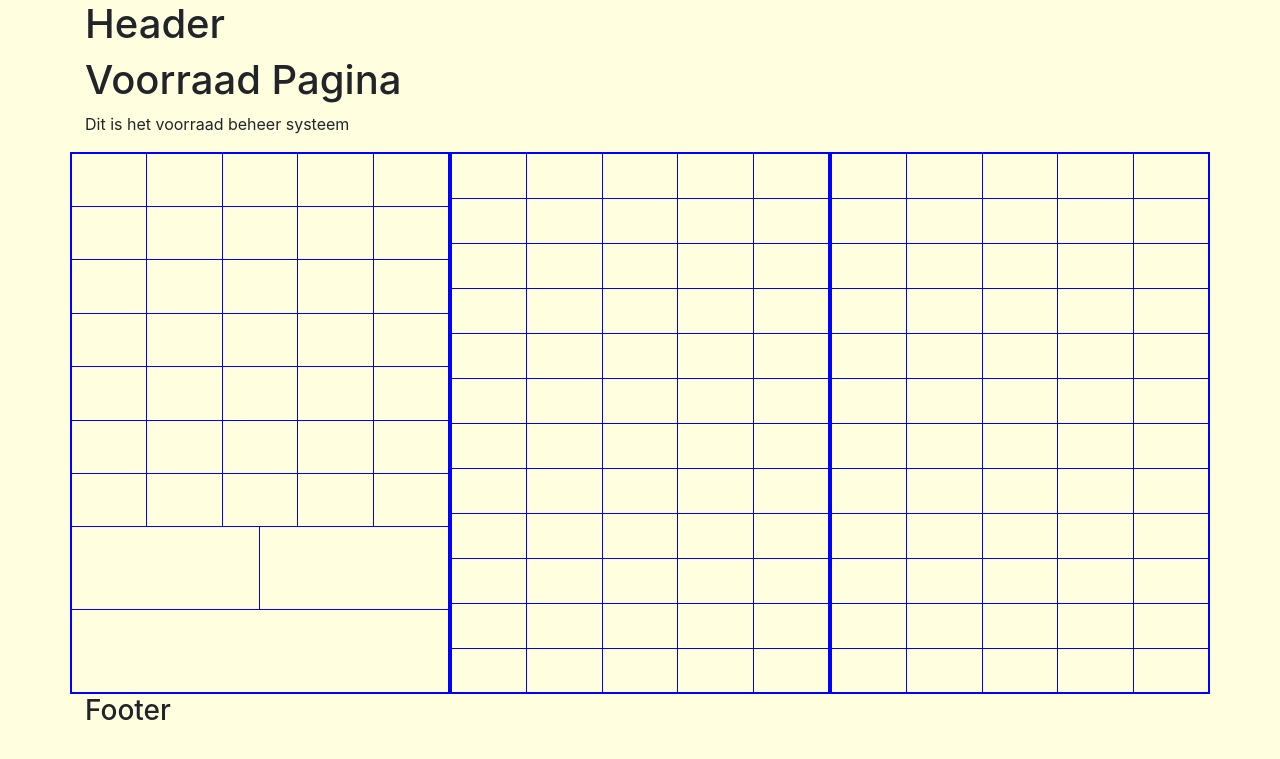
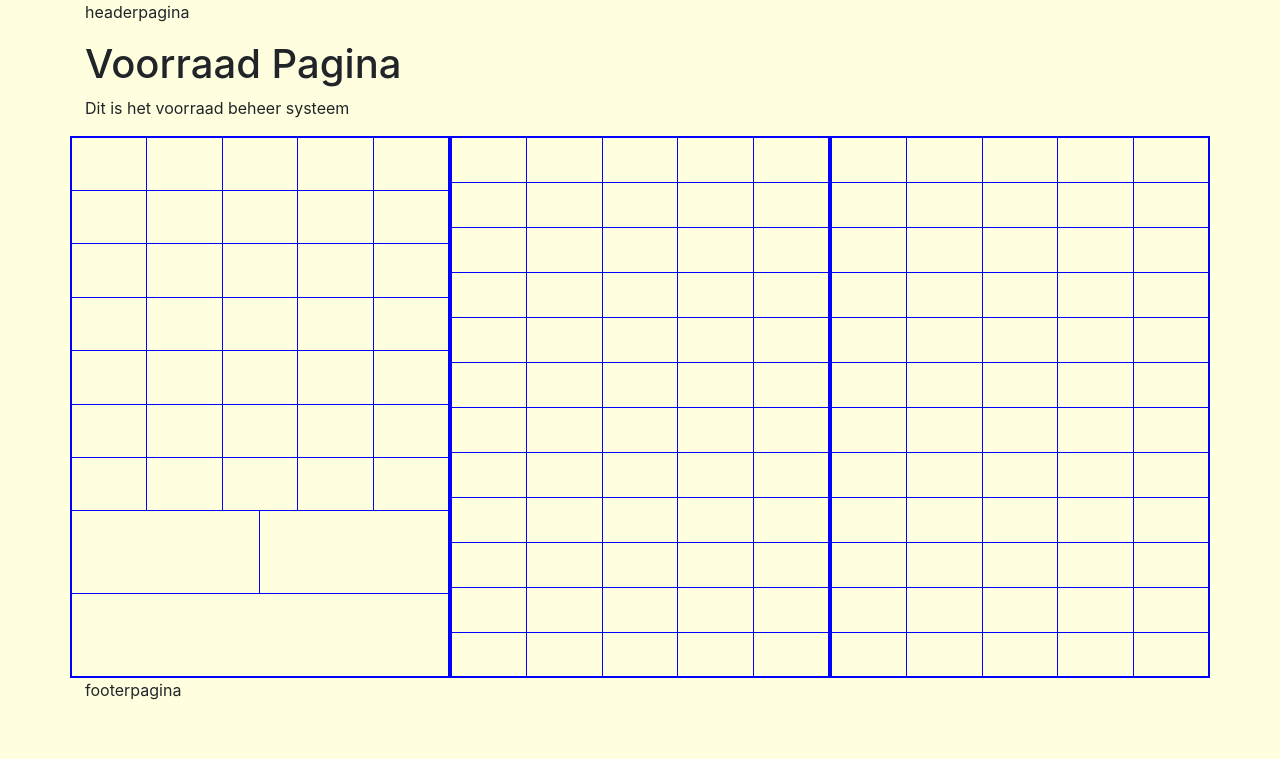
Before and after one commit to Frank-4a5a/Voorraad, a PHP site: page / in a window 1280 px wide. Shown: the top 759 px of the page. Run offline with PHP 8.4, Linux system fonts and the light colour scheme.

Commit message:
kleinere tekst header footer

```diff
--- a/View/FooterView.php
+++ b/View/FooterView.php
@@ -1,6 +1,6 @@
 </div>
 <div class="container">
-<h3>Footer</h3>
+<p>footerpagina</p>
 </div>
 </body>
 </html>
--- a/View/HeaderView.php
+++ b/View/HeaderView.php
@@ -10,7 +10,7 @@
   </head>
   <body>
     <div class="container">
-      <h1>Header</h1>
+      <p>headerpagina</p>
         <!-- <nav class="nav-bar">
           <div class="navbar-header">
             <a class="navbar-brand" href="/">ToolsForEver</a>
```
